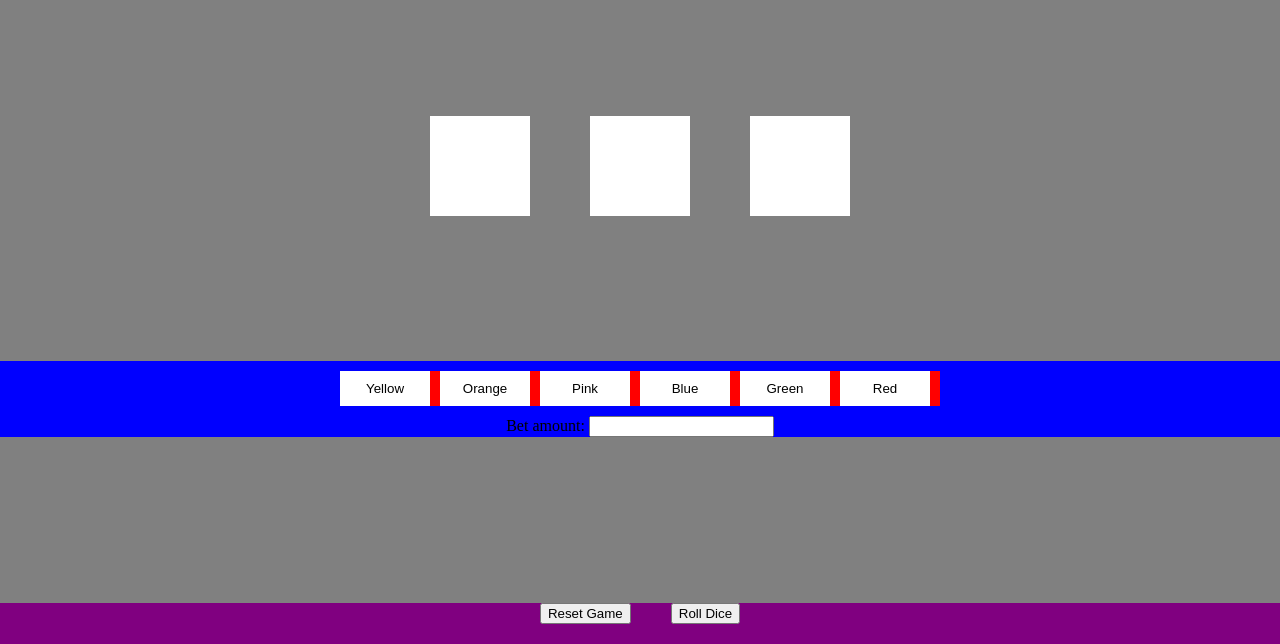
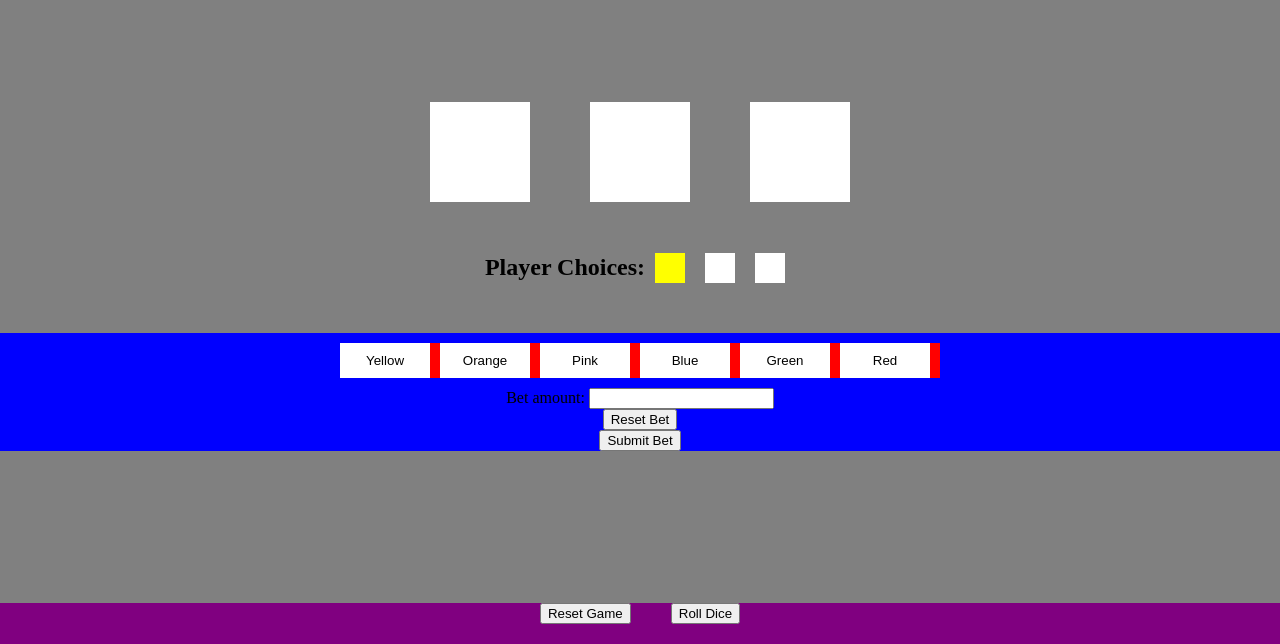
Before and after one commit to jmt9816/Colors-MVP, a website: page index.html in a window 1280 px wide. Both pictures are taken after a click on the button "Yellow". Shown: the part 156-800 px from the top of the page. Drawn offline with Linux system fonts and the light colour scheme.

Commit message:
Added functionality to color selection and bet placement

```diff
--- a/colors.js
+++ b/colors.js
@@ -44,3 +44,73 @@ function resetDice() {
     diceElements[i].style.backgroundColor = 'white';
   }
 }
+
+
+// starting the game
+let buttonClicks = [];
+let balance = 1000;
+
+const selectColors = () => {
+  function handleButtonClick(event) {
+    // Only add to the array if it has less than 3 items
+    if (buttonClicks.length < 3) {
+      buttonClicks.push(event.target.id);
+      console.log(buttonClicks);
+    } else {
+      alert('You have selected the maximum amount of colors!');
+    }
+    updateShow1();
+    updateShow2();
+    updateShow3();
+  }
+
+  function resetArray() {
+    buttonClicks = [];
+    alert('Color selections have been reset')
+    updateShow1();
+    updateShow2();
+    updateShow3();
+  }
+
+  function updateShow1() { //these update the player choice colors
+    let show1 = document.getElementById('show1');
+    show1.style.backgroundColor = buttonClicks[0] || 'white'; // If the first item doesn't exist, set the color to white
+  }
+
+  function updateShow2() {
+    let show1 = document.getElementById('show2');
+    show1.style.backgroundColor = buttonClicks[1] || 'white'; // If the first item doesn't exist, set the color to white
+  }
+
+  function updateShow3() {
+    let show1 = document.getElementById('show3');
+    show1.style.backgroundColor = buttonClicks[2] || 'white'; // If the first item doesn't exist, set the color to white
+  }
+
+  let buttons = document.getElementsByClassName('colorButton');
+  let resetBet = document.getElementById('resetBet');
+
+  for (let i = 0; i < buttons.length; i++) {
+    buttons[i].addEventListener('click', handleButtonClick);
+  }
+
+  resetBet.addEventListener('click', resetArray);
+};
+
+selectColors();
+
+const betNumber = () => buttonClicks.length;
+
+const getBet = () => {
+  while (true) {
+    const bet = Number(document.getElementById('bet').value)
+
+
+    if (isNaN(bet) || bet <= 0 || bet > (Number(balance) / Number(betNumber())) || betNumber() <= 0) {
+      alert('Please enter a valid number');
+      break;
+    } else {
+      return bet;
+    }
+  }
+}
--- a/index.html
+++ b/index.html
@@ -18,24 +18,32 @@
             <h1>Colors Game</h1>
                 <h2>Balance: 1000</h2>
        </div>
-       <div class= "game_display">
+    <div class= "game_display">
         <div class= "dice" id="display1"></div>
         <div class= "dice" id="display2"></div>
         <div class= "dice" id="display3"></div>
     </div>
+    <div class= "playerChoices">
+        <h2>Player Choices: </h2>
+        <div class= "showChoice" id="show1"></div>
+        <div class= "showChoice" id="show2"></div>
+        <div class= "showChoice" id="show3"></div>
+    </div>
        <div class= "game_body">
             <div class = "color-box">
-                <button id="yellow">Yellow</button>
-                <button id="orange">Orange</button>
-                <button id="pink">Pink</button>
-                <button id="blue">Blue</button>
-                <button id="green">Green</button>
-                <button id="red">Red</button>
+                <button class='colorButton' id="yellow">Yellow</button>
+                <button class='colorButton' id="orange">Orange</button>
+                <button class='colorButton' id="pink">Pink</button>
+                <button class='colorButton' id="blue">Blue</button>
+                <button class='colorButton' id="green">Green</button>
+                <button class='colorButton' id="red">Red</button>
             </div>
             <div class="input-section">
                 <label for="bet">Bet amount: </label>
-                <input type="number">
+                <input type="number" id="bet">
             </div>
+            <button id="resetBet">Reset Bet</button>
+            <button id="submitBet" onclick="getBet()">Submit Bet</button>
        </div>
        <div class="game_footer">
         <button id="reset" onclick="resetDice()">Reset Game</button>
--- a/package.json
+++ b/package.json
@@ -9,6 +9,7 @@
   "author": "",
   "license": "ISC",
   "dependencies": {
+    "phaser": "^3.80.0",
     "prompt": "^1.3.0"
   }
 }
--- a/style.css
+++ b/style.css
@@ -43,6 +43,25 @@ nav {
     height: 100px;
     margin-left: 30px;
     margin-right: 30px;
+  }
+
+  .playerChoices {
+    display: flex;
+    justify-content: center;
+    align-items: center;
+    margin-top: -100px;
+    margin-bottom: -100px;
+  }
+
+  .showChoice {
+    display: flex;
+    justify-content: center;
+    align-items: center;
+    background-color: white;
+    width: 30px;
+    height: 30px;
+    margin-left: 10px;
+    margin-right: 10px;
   }
 
   .game_header {
```
Also changed, not shown: 1 other file.
